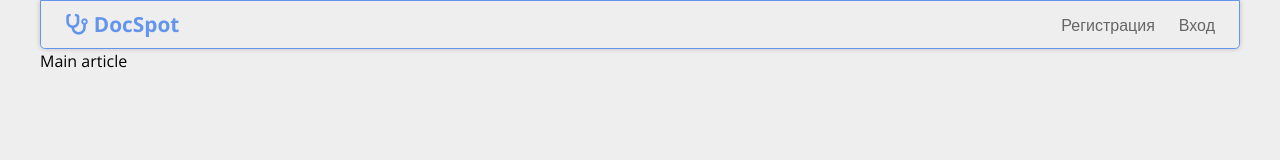
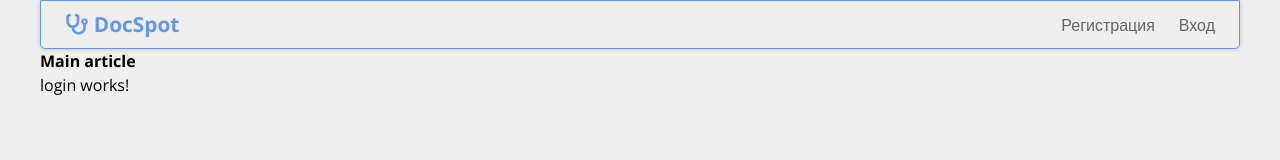
Before and after one commit to ahmedmatem/docspot-frontend, an Angular app: page /login in a window 1280 px wide. Before the commit this address led to /. Shown: the top 160 px of the page. Built offline with nearby package versions, Linux system fonts and the light colour scheme.

Commit message:
Add LoginComponent and login router link

```diff
--- a/src/app/app.component.html
+++ b/src/app/app.component.html
@@ -5,7 +5,7 @@
   <div class="site-content section">
 
     <main class="main">
-      Main article
+      <h1>Main article</h1>
       <router-outlet />
     </main>
 
--- a/src/app/app.component.ts
+++ b/src/app/app.component.ts
@@ -1,6 +1,6 @@
 import { Component } from '@angular/core';
 import { RouterOutlet } from '@angular/router';
-import { HeaderComponent } from "./header/header/header.component";
+import { HeaderComponent } from "./header/header.component";
 
 @Component({
   selector: 'app-root',
--- a/src/app/app.routes.ts
+++ b/src/app/app.routes.ts
@@ -1,3 +1,10 @@
 import { Routes } from '@angular/router';
+import { LoginComponent } from './auth/login/login.component';
 
-export const routes: Routes = [];
+export const routes: Routes = [
+    {
+        path: 'login',
+        component: LoginComponent,
+        title: 'DocSpot - Вход'
+    }
+];
--- /dev/null
+++ b/src/app/auth/login/login.component.html
@@ -0,0 +1 @@
+<p>login works!</p>
--- a/src/app/header/header/header.component.html
+++ b/src/app/header/header.component.html
@@ -8,8 +8,8 @@
         <i class="fa-solid fa-bars"></i>
         </div>
         <ul>
-        <li><a href="#">Регистрация</a></li>
-        <li><a href="#">Вход</a></li>
+        <li><a routerLink="/register">Регистрация</a></li>
+        <li><a routerLink="/login">Вход</a></li>
         </ul>
     </nav>
 </header>
--- a/src/app/header/header/header.component.ts
+++ b/src/app/header/header.component.ts
@@ -1,8 +1,9 @@
 import { Component } from '@angular/core';
+import { RouterLink } from '@angular/router';
 
 @Component({
   selector: 'app-header',
-  imports: [],
+  imports: [RouterLink],
   templateUrl: './header.component.html',
   styleUrl: './header.component.css'
 })
```
Also changed, not shown: src/app/auth/login/login.component.ts (added, +11 -0 lines), src/app/auth/login/login.component.css (added), src/app/header/header.component.css (renamed from src/app/header/header/header.component.css).
